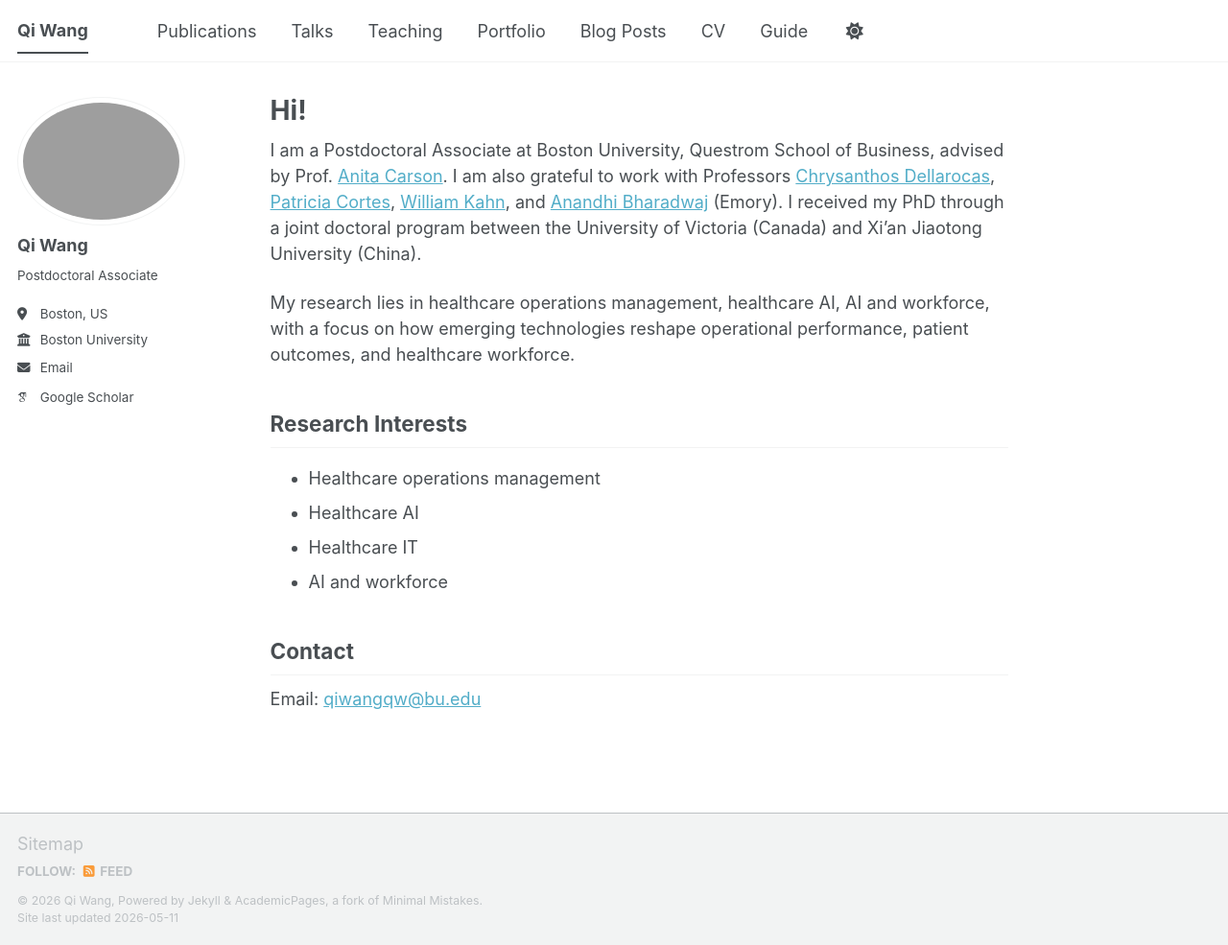
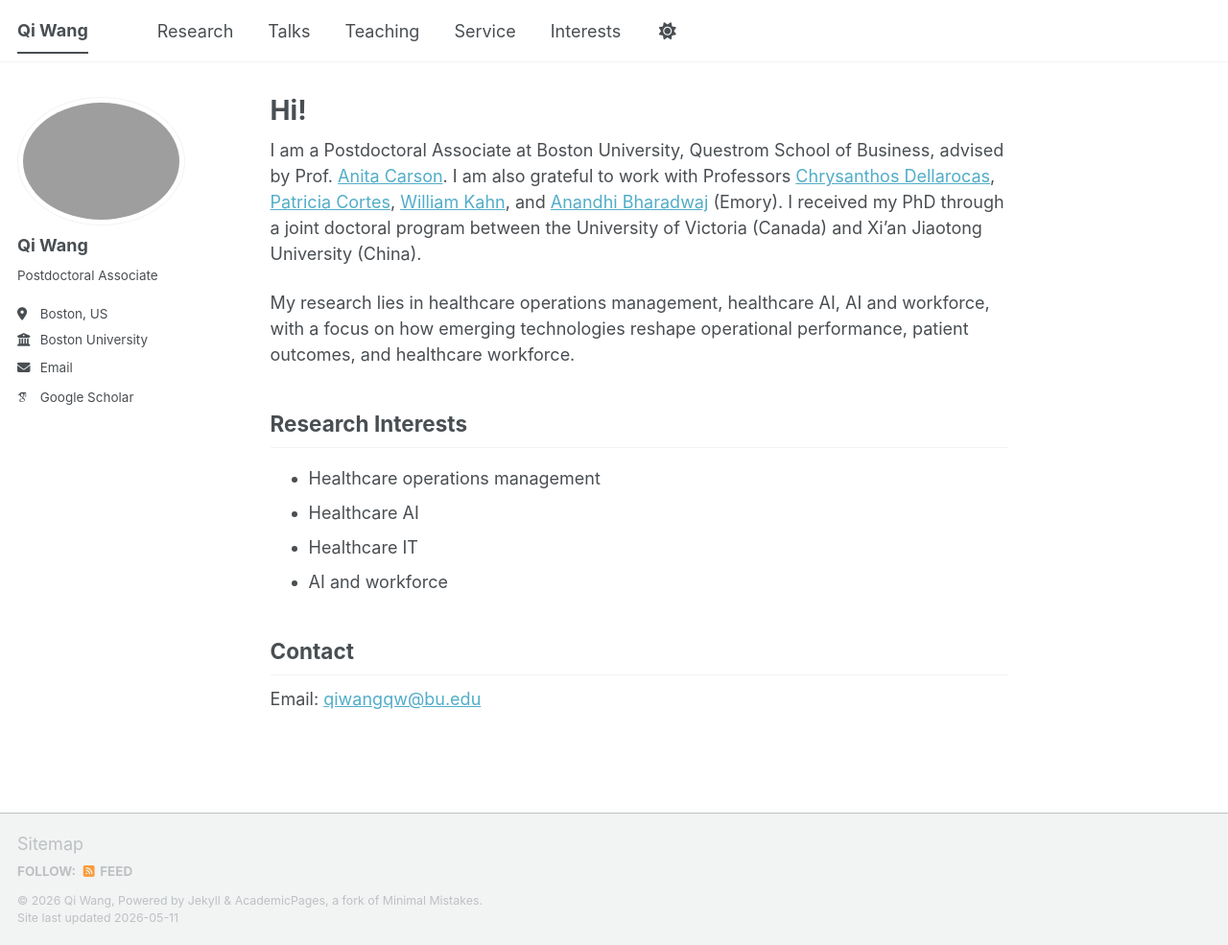
Before and after one commit to qiwang-katherine/qiwang-katherine.github.io, a Jekyll site: the page built from _pages/about.md, in a window 1280 px wide and 985 px high. Shown: the whole window at 96% size. Built offline with Jekyll 4.4.1, drawn with Linux system fonts in a browser that asks for light colours; some web fonts are replaced; a script bundle is joined from its source files by our own code; library files that are not in the unit come from our copies.

Commit message:
navigation.yml

```diff
--- a/_data/navigation.yml
+++ b/_data/navigation.yml
@@ -8,7 +8,7 @@
 #      Markdown formatted page while the second is generated using JSON.
 
 main:
-  - title: "Publications"
+  - title: "Research"
     url: /publications/
 
   - title: "Talks"
@@ -17,17 +17,8 @@
   - title: "Teaching"
     url: /teaching/
 
-  - title: "Portfolio"
+  - title: "Service"
     url: /portfolio/
 
-  - title: "Blog Posts"
-    url: /year-archive/
-
-  - title: "CV"
-    url: /cv/
-
-  # - title: "CV"
-  #   url: /cv-json/
-
-  - title: "Guide"
-    url: /markdown/
+  - title: "Interests"
+    url: /interests/
```
